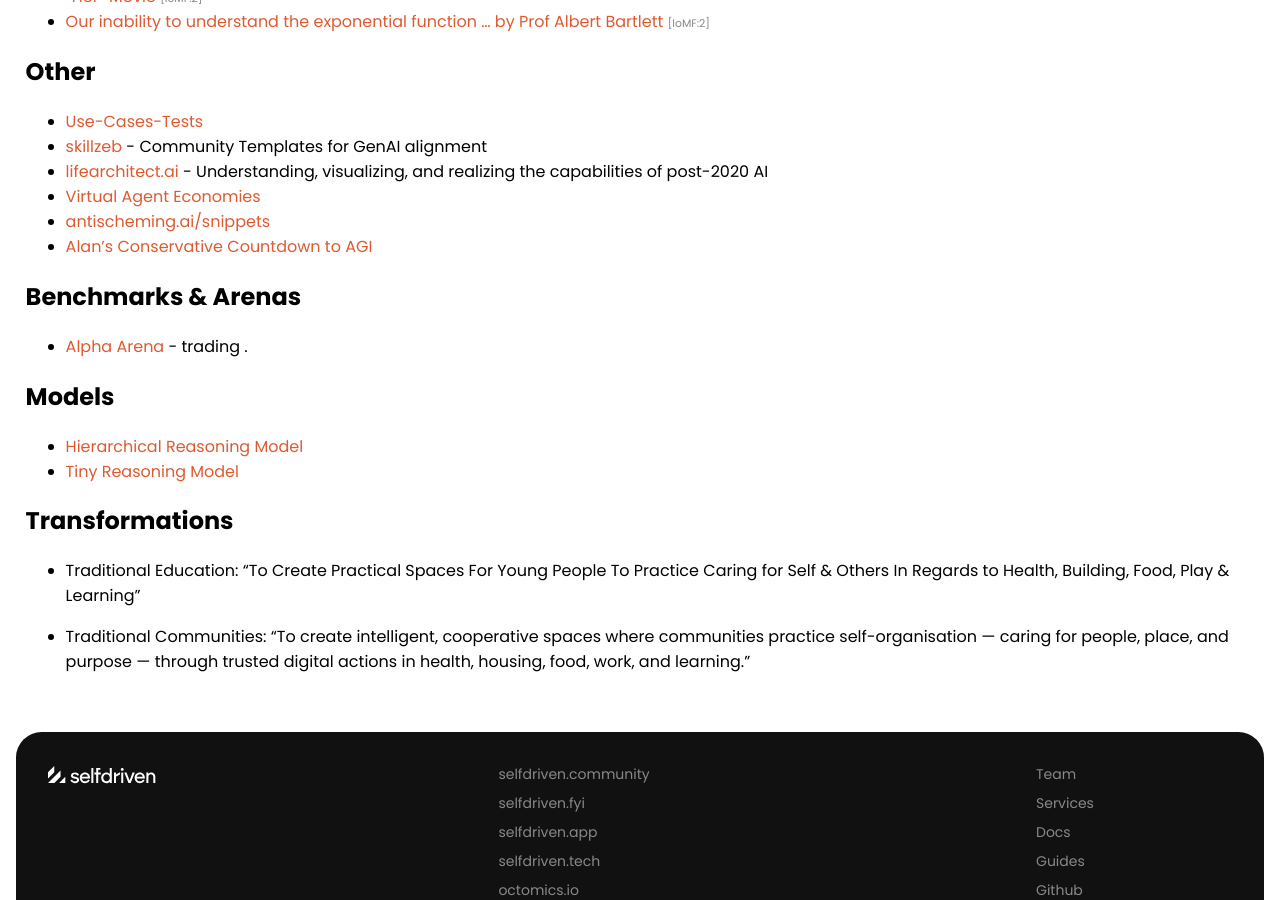
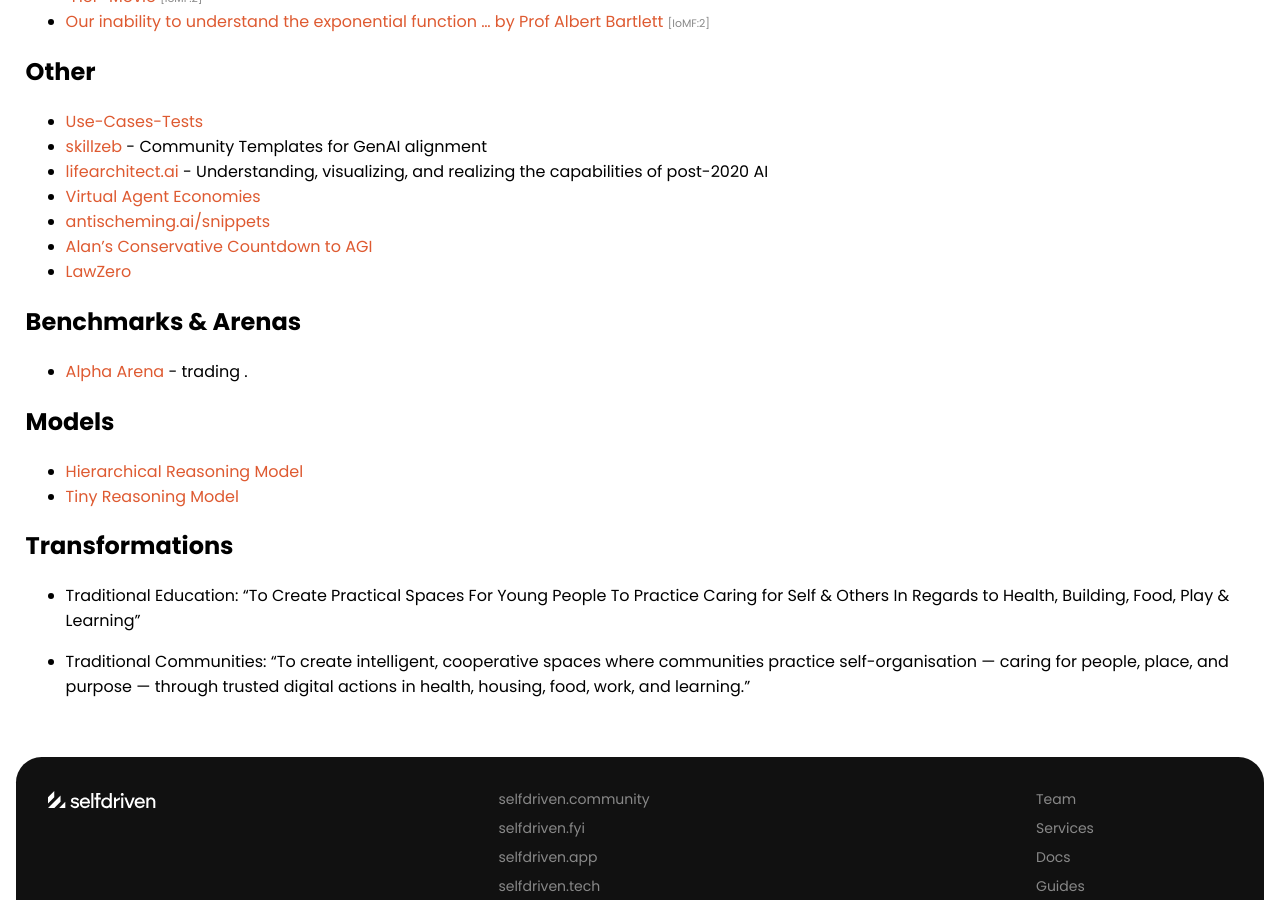
Before and after one commit to selfdriven-foundation/selfdriven-ai, a Jekyll site: the page built from docs/pages/research.md, in a window 1280 px wide and 900 px high, scrolled down 1825 px. Built offline with Jekyll 4.4.1, drawn with Linux system fonts in a browser that asks for light colours.

Commit message:
Update research.md

```diff
--- a/docs/pages/research.md
+++ b/docs/pages/research.md
@@ -79,6 +79,7 @@
 - [Virtual Agent Economies](https://arxiv.org/html/2509.10147v1)
 - [antischeming.ai/snippets](https://www.antischeming.ai/snippets)
 - [Alan's Conservative Countdown to AGI](https://lifearchitect.ai/agi/)
+- [LawZero](https://lawzero.org)
 
 ## Benchmarks & Arenas
 - [Alpha Arena](https://nof1.ai/) - trading .
```
